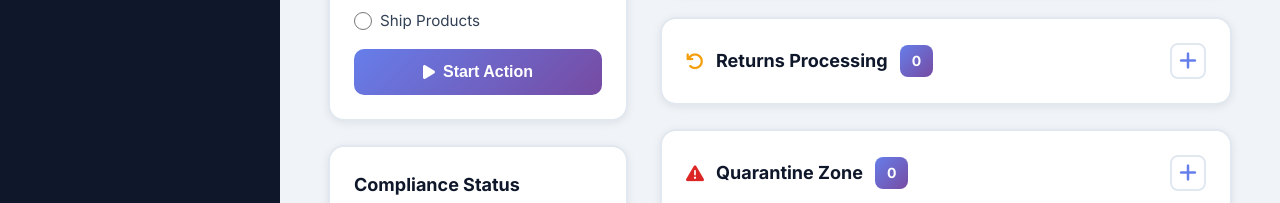
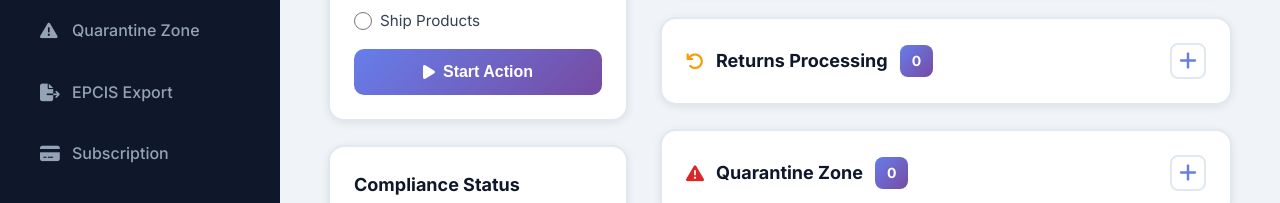
Before and after one commit to BizTrackxrp/Biztrack.xrp, a website: page pharma-dashboard.html in a window 1280 px wide. Shown: the part 408-611 px from the top of the page. Drawn offline with Linux system fonts and the light colour scheme; no server answers; sample sign-in values are in the browser's storage.

Commit message:
Update pharma-dashboard.html

```diff
--- a/pharma-dashboard.html
+++ b/pharma-dashboard.html
@@ -892,7 +892,7 @@
 
   <!-- Scripts -->
   <script src="js/auth.js"></script>
-  <script src="js/SI-sidebar.js"></script>
+  <script src="js/pharma-sidebar.js"></script>
 
   <script>
     requireAuth();
```
